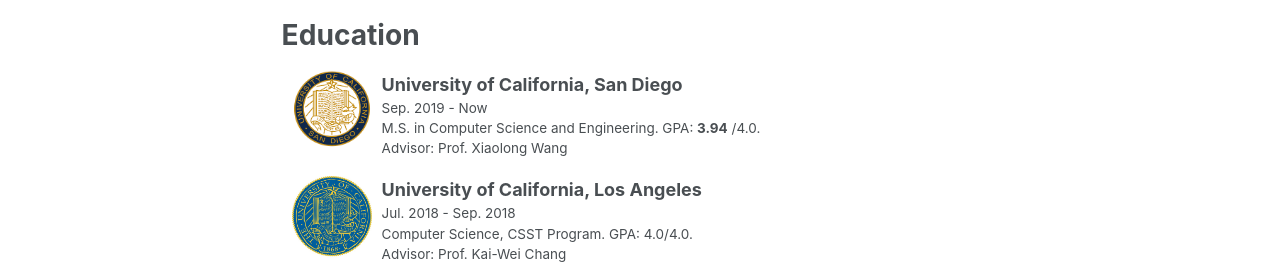
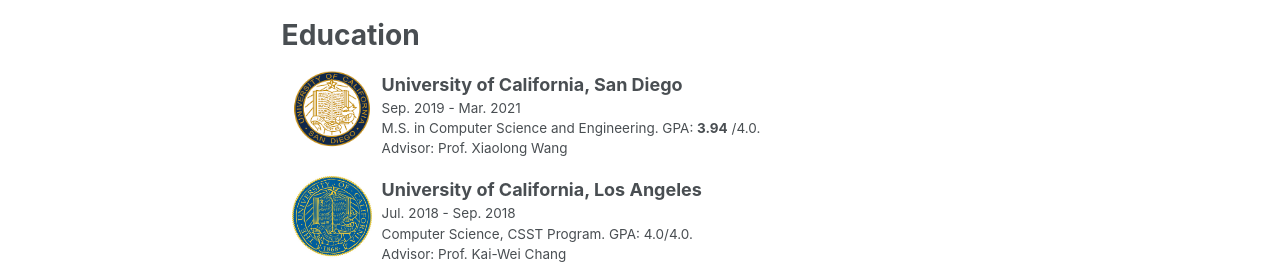
Before and after one commit to hwjiang1510/hwjiang1510.github.io, a Jekyll site: the page built from _pages/about.md, in a window 1280 px wide and 1379 px high. Shown: the part 546-826 px from the top of the window. Built offline with Jekyll 4.4.1, drawn with Linux system fonts in a browser that asks for light colours; some web fonts are replaced.

```diff
--- a/_pages/about.md
+++ b/_pages/about.md
@@ -19,7 +19,7 @@ My current research mainly focuses on understanding human-environment interactio
 * [Feb, 2021] One paper accpected by CVPR 2021.
 
 # Education
-<dl><dt><img align="left" width="80" height="80" hspace="10" src="./images/UCSD.png"/></dt><dt>University of California, San Diego</dt><dd>Sep. 2019 - Now</dd><dd>M.S. in Computer Science and Engineering. GPA: <strong>3.94</strong> /4.0.</dd><dd>Advisor: Prof. Xiaolong Wang</dd></dl>
+<dl><dt><img align="left" width="80" height="80" hspace="10" src="./images/UCSD.png"/></dt><dt>University of California, San Diego</dt><dd>Sep. 2019 - Mar. 2021</dd><dd>M.S. in Computer Science and Engineering. GPA: <strong>3.94</strong> /4.0.</dd><dd>Advisor: Prof. Xiaolong Wang</dd></dl>
 
 <dl><dt><img align="left" width="80" height="80" hspace="10" src="./images/UCLA.jpg"/></dt><dt>University of California, Los Angeles</dt><dd>Jul. 2018 - Sep. 2018</dd><dd>Computer Science, CSST Program. GPA: 4.0/4.0.</dd><dd>Advisor: Prof. Kai-Wei Chang</dd></dl>
 
```
Also changed, not shown: _pages/publications.md (+1 -1 lines).
